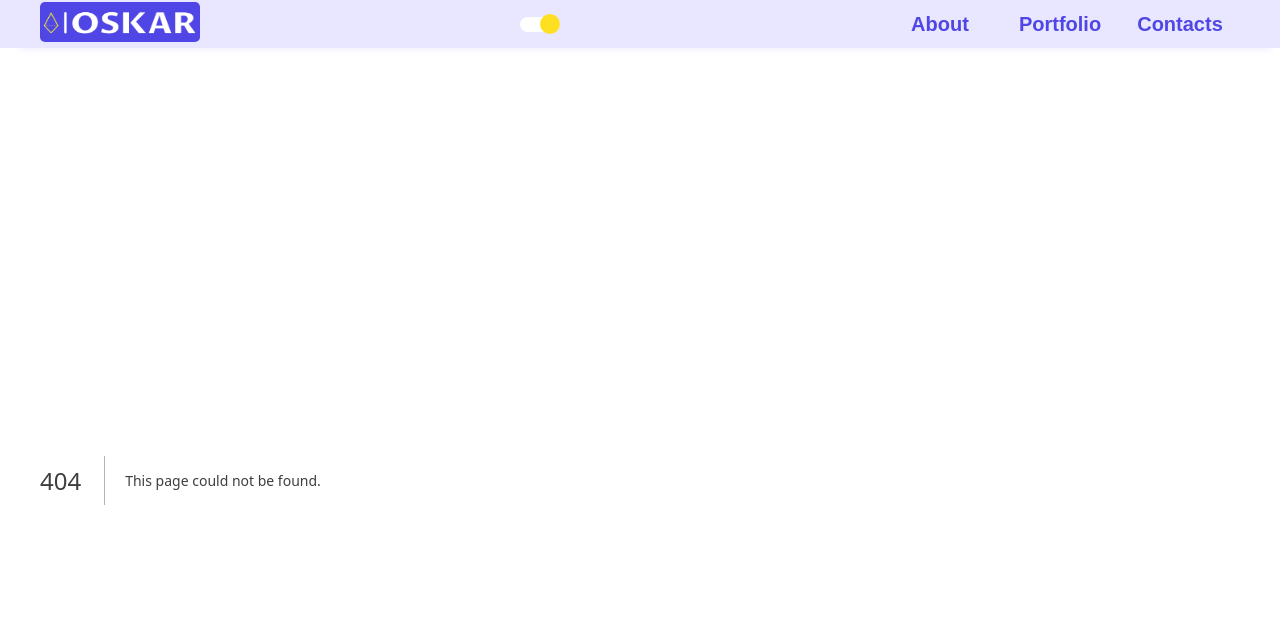
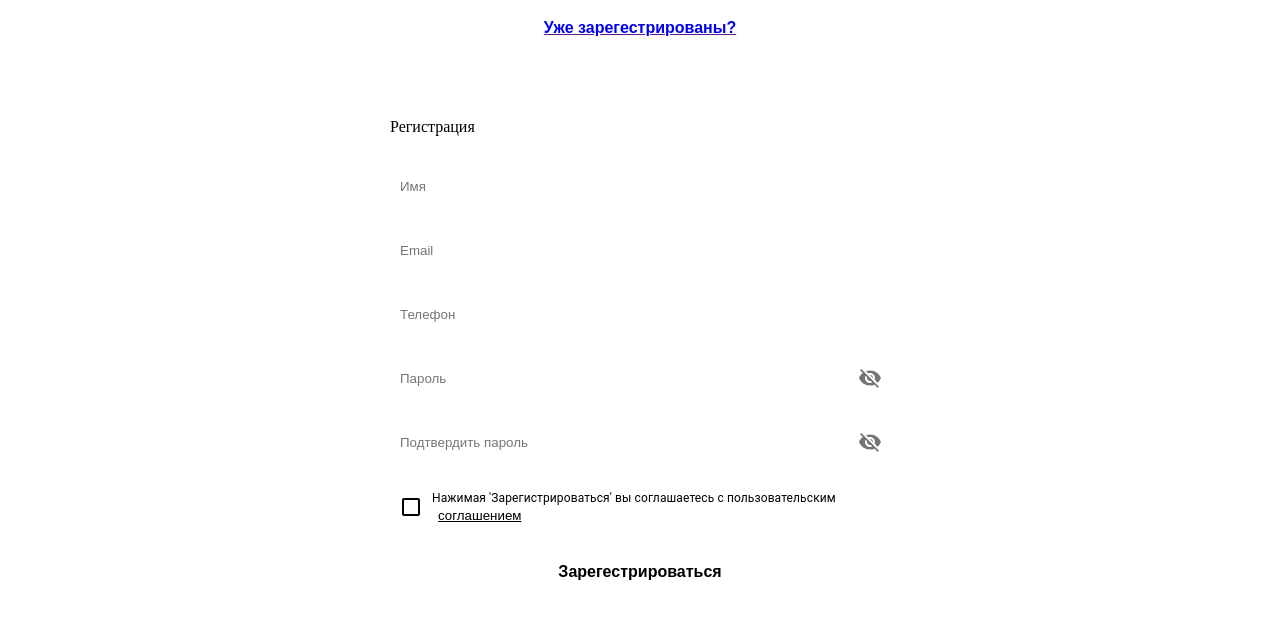
Before and after one commit to OskarArslanov/open_app, a Next.js app: page /Portfolio/Auth/Registration in a window 1280 px wide. Before the commit this address had no page. Shown: the top 618 px of the page. Built offline with nearby package versions, Linux system fonts and the light colour scheme.

Commit message:
add registration form and fix validation

```diff
--- a/src/app/portfolio/page.tsx
+++ b/src/app/portfolio/page.tsx
@@ -13,6 +13,7 @@ import ChartJS from '@/pages/Portfolio/ChartJS';
 import Commercial from '@/pages/Portfolio/Commercial';
 import Chat from '@/pages/Portfolio/Chat';
 import Link from 'next/link';
+import Registration from '@/pages/Portfolio/Auth/Registration';
 
 const portfolio: { id: number; name: string; content: ReactNode }[] = [
   {
@@ -49,6 +50,11 @@ const portfolio: { id: number; name: string; content: ReactNode }[] = [
     id: 6,
     name: 'todo',
     content: <Todo />,
+  },
+  {
+    id: 7,
+    name: 'registration',
+    content: <Registration />,
   },
 ];
 
--- a/src/features/OAAlert/index.tsx
+++ b/src/features/OAAlert/index.tsx
@@ -4,9 +4,12 @@ import CloseIcon from '@mui/icons-material/Close';
 import { FC, useEffect, useState } from 'react';
 import IconButton from '@mui/material/IconButton';
 
-export interface OAAlertProps {
+export interface OAAlertType {
   type: 'error' | 'info' | 'warning' | 'success';
   message?: string;
+}
+interface OAAlertProps {
+  alert?: OAAlertType;
   onClose?: () => void;
 }
 
@@ -19,9 +22,8 @@ const OAAlert: FC<OAAlertProps> = (props) => {
   };
 
   useEffect(() => {
-    setOpen(!!props.message);
-  }, [props.message]);
-
+    setOpen(!!props.alert);
+  }, [props.alert]);
   return (
     <Snackbar
       open={open}
@@ -30,7 +32,7 @@ const OAAlert: FC<OAAlertProps> = (props) => {
       anchorOrigin={{ vertical: 'top', horizontal: 'center' }}
     >
       <Alert
-        severity={props.type}
+        severity={props.alert?.type}
         variant="filled"
         action={
           <IconButton
@@ -44,7 +46,7 @@ const OAAlert: FC<OAAlertProps> = (props) => {
         }
         sx={{ mb: 2 }}
       >
-        {props.message}
+        {props.alert?.message}
       </Alert>
     </Snackbar>
   );
--- a/src/features/OACheckbox/index.tsx
+++ b/src/features/OACheckbox/index.tsx
@@ -1,6 +1,6 @@
-import { FC, useEffect, useState } from 'react';
+import { FC, ReactNode, useEffect, useState } from 'react';
 import Checkbox from '@mui/material/Checkbox';
-import { useFormContext } from 'react-hook-form';
+import { Controller, RegisterOptions, useFormContext } from 'react-hook-form';
 import { FormControlLabel } from '@mui/material';
 import styled from '@emotion/styled';
 
@@ -9,10 +9,11 @@ interface OACheckboxProps {
   onChange?: (data: boolean) => void;
   defaultChecked?: boolean;
   checked?: boolean;
-  name?: string;
-  label?: string;
+  name: string;
+  label?: ReactNode;
   labelPlacements?: 'top' | 'start' | 'bottom' | 'end';
   id?: string;
+  rules?: RegisterOptions;
 }
 
 const StyledCheckbox = styled(Checkbox)({
@@ -22,6 +23,11 @@ const StyledCheckbox = styled(Checkbox)({
   },
 });
 
+const StyledFormControlLabel = styled(FormControlLabel)({
+  '& .MuiTypography-root': {
+    fontSize: '12px',
+  },
+});
 const OACheckbox: FC<OACheckboxProps> = (props) => {
   const context = useFormContext();
   const [checked, setChecked] = useState(props.defaultChecked || false);
@@ -50,7 +56,14 @@ const OACheckbox: FC<OACheckboxProps> = (props) => {
     );
   }
   return (
-    <FormControlLabel
+    <Controller
+      name={props.name}
+      control={context?.control}
+      rules={props.rules}
+      render={({ field }) => {
+        return (
+          <StyledFormControlLabel
+            {...field}
             label={props.label}
             labelPlacement={props.labelPlacements}
             style={{ marginLeft: 0 }}
@@ -69,6 +82,9 @@ const OACheckbox: FC<OACheckboxProps> = (props) => {
             }
           />
         );
+      }}
+    />
+  );
 };
 
 export default OACheckbox;
--- a/src/features/OAForm/index.tsx
+++ b/src/features/OAForm/index.tsx
@@ -1,7 +1,7 @@
 import { CSSProperties, FC, useState } from 'react';
 import { FormProvider, useForm } from 'react-hook-form';
 import styled from 'styled-components';
-import OAAlert, { OAAlertProps } from '../OAAlert';
+import OAAlert, { OAAlertType } from '../OAAlert';
 
 interface OAFormProps {
   className?: string;
@@ -20,26 +20,26 @@ const Form = styled.form`
 `;
 const OAForm: FC<OAFormProps> = (props) => {
   const methods = useForm();
-  const [alert, setAlert] = useState<OAAlertProps>();
+  const [alert, setAlert] = useState<OAAlertType>();
   const handleChange = () => {
+    props.onChangeValues?.(methods.getValues());
+  };
+
+  const handleSubmit = (data: any) => {
     const errorFields = Object.values(methods.formState.errors);
     const errorsMessages = errorFields.map((item) => item?.message);
     if (errorsMessages.length) {
       setAlert({ type: 'error', message: errorsMessages[0]?.toString() });
     }
-    props.onChangeValues?.(methods.getValues());
+    methods.handleSubmit(props.onSubmit)(data);
   };
 
   return (
     <FormProvider {...methods}>
-      <OAAlert
-        message={alert?.message}
-        onClose={() => setAlert(undefined)}
-        type="error"
-      />
+      <OAAlert onClose={() => setAlert(undefined)} alert={alert} />
       <Form
         style={props.style}
-        onSubmit={methods.handleSubmit(props.onSubmit)}
+        onSubmit={handleSubmit}
         onChange={handleChange}
         className={props.className}
         data-testId={props.id}
--- a/src/features/OAInput/index.tsx
+++ b/src/features/OAInput/index.tsx
@@ -1,9 +1,14 @@
-import { CSSProperties, FC, useEffect, useState } from 'react';
+import {
+  CSSProperties,
+  FC,
+  HTMLInputTypeAttribute,
+  useEffect,
+  useState,
+} from 'react';
 import { IconButton } from '@mui/material';
 import { Controller, RegisterOptions, useFormContext } from 'react-hook-form';
 import VisibilityIcon from '@mui/icons-material/Visibility';
 import VisibilityOffIcon from '@mui/icons-material/VisibilityOff';
-import { handleErrors } from '@/shared/utils/errors';
 import styled from '@emotion/styled';
 import { motion } from 'framer-motion';
 
@@ -16,7 +21,7 @@ interface OAInputProps {
   rules?: RegisterOptions;
   name: string;
   fullWidth?: boolean;
-  type: 'text' | 'number' | 'email' | 'password';
+  type: HTMLInputTypeAttribute;
   defaultValue?: string | number;
   value?: number | string;
   endAdornment?: React.ReactNode;
@@ -33,7 +38,7 @@ const Container = styled.div({
   width: '100%',
 });
 
-const InputContainer = styled.div<{ $isError: boolean }>(
+const InputContainer = styled.div<{ isError: boolean }>(
   {
     display: 'flex',
     justifyContent: 'space-between',
@@ -42,10 +47,11 @@ const InputContainer = styled.div<{ $isError: boolean }>(
     backgroundColor: 'var(--color-white)',
     color: 'var(--color-black)',
   },
-  (props) =>
-    props.$isError
-      ? 'border: 1px solid var(--color-error);'
-      : 'border: 1px solid var(--color-primary);',
+  (props) => ({
+    border: props.isError
+      ? '1px solid var(--color-red)'
+      : '1px solid var(--color-primary)',
+  }),
 );
 
 const BaseInput = styled(motion.input)({
@@ -59,10 +65,11 @@ const BaseInput = styled(motion.input)({
 
 const OAInput: FC<OAInputProps> = (props) => {
   const context = useFormContext();
-  const [type, setType] = useState(props.type);
-
+  const [type, setType] = useState<HTMLInputTypeAttribute>(props.type);
+  const [value, setValue] = useState<string>('');
   const [showPassword, setShowPassword] = useState(false);
   const isPassword = props.type === 'password';
+
   let endAdortment = showPassword ? <VisibilityIcon /> : <VisibilityOffIcon />;
   endAdortment = (
     <IconButton
@@ -74,8 +81,7 @@ const OAInput: FC<OAInputProps> = (props) => {
       {endAdortment}
     </IconButton>
   );
-  const [value, setValue] = useState<string>('');
-  const [invalid, setInvalid] = useState<boolean>(false);
+
   useEffect(() => {
     if (props.defaultValue !== undefined) {
       setValue(props.defaultValue as string);
@@ -89,6 +95,7 @@ const OAInput: FC<OAInputProps> = (props) => {
     }
   }, [props.value]);
 
+  const isInvalid = !!context?.formState.errors[props.name];
   return (
     <Container>
       {props.label && (
@@ -104,7 +111,7 @@ const OAInput: FC<OAInputProps> = (props) => {
           rules={props.rules}
           render={({ field }) => {
             return (
-              <InputContainer $isError={invalid} style={props.style}>
+              <InputContainer isError={isInvalid} style={props.style}>
                 {props.startAdornment}
                 <BaseInput
                   {...field}
@@ -114,19 +121,12 @@ const OAInput: FC<OAInputProps> = (props) => {
                   value={value}
                   data-testid={props.id}
                   required={!!props.rules?.required}
-                  onInput={(e) => {
+                  onChange={(e) => {
+                    field.onChange(e);
                     // @ts-ignore
                     const changedValue = e.target.value;
                     setValue(changedValue);
                     props.onChange?.(changedValue);
-                    const isValid = handleErrors(
-                      context,
-                      changedValue,
-                      props.name,
-                      props.label || props.placeholder,
-                      props.rules,
-                    );
-                    setInvalid(!isValid);
                   }}
                 />
                 {isPassword ? endAdortment : props.endAdornment}
@@ -135,7 +135,7 @@ const OAInput: FC<OAInputProps> = (props) => {
           }}
         />
       ) : (
-        <InputContainer $isError={invalid} style={props.style}>
+        <InputContainer isError={isInvalid} style={props.style}>
           {props.startAdornment}
           <BaseInput
             placeholder={props.placeholder}
--- /dev/null
+++ b/src/pages/Portfolio/Auth/Registration.tsx
@@ -0,0 +1,162 @@
+'use client';
+
+import styled from 'styled-components';
+import { useState } from 'react';
+import { AnimateContainer } from '@/widgets/Animations';
+import OAButton from '@/features/OAButton';
+import OACheckbox from '@/features/OACheckbox';
+import OAForm from '@/features/OAForm';
+import OAInput from '@/features/OAInput';
+import OAModal from '@/features/OAModal';
+import OAAlert, { OAAlertType } from '@/features/OAAlert';
+
+const Container = styled.div`
+  display: flex;
+  flex-direction: column;
+  gap: 30px;
+  width: 100%;
+  max-width: 500px;
+  justify-content: center;
+  height: 100%;
+  align-self: center;
+`;
+
+const Title = styled.span`
+  margin-top: 10%;
+  font-size: var(--font-size_xxl);
+  font-weight: var(--font-weight_l);
+`;
+
+const Registration = () => {
+  const [openAlert, setOpenAlert] = useState<OAAlertType>();
+  const [openModal, setOpenModal] = useState(false);
+
+  const handleSubmit = async (data: Record<string, any>) => {
+    if (data.password === data.confirm_password) {
+      setOpenAlert({ type: 'success', message: 'Запрос отправлен' });
+    } else {
+      setOpenAlert({ type: 'error', message: 'Пароли должны совпадать' });
+    }
+    console.log(data);
+  };
+
+  return (
+    <AnimateContainer>
+      <OAAlert alert={openAlert} onClose={() => setOpenAlert(undefined)} />
+      <OAButton variant="ghost" query={{ job: 'login' }}>
+        Уже зарегестрированы?
+      </OAButton>
+      <Container>
+        <Title>Регистрация</Title>
+        <OAForm onSubmit={handleSubmit}>
+          <OAInput
+            name="name"
+            placeholder="Имя"
+            type="text"
+            rules={{
+              required: 'Поле Имя обязательно к заполнению',
+              minLength: {
+                value: 6,
+                message: 'Поле Имя должно содержать минимум 6 символов',
+              },
+            }}
+          />
+          <OAInput
+            name="email"
+            placeholder="Email"
+            type="text"
+            rules={{
+              required: 'Поле Email обязательно к заполнению',
+              pattern: {
+                value: /^[a-zA-Z0-9._-]+@[a-zA-Z0-9.-]+\.[a-zA-Z]{2,4}$/,
+                message: 'Введите Email в формате example@gmail.com',
+              },
+            }}
+          />
+          <OAInput
+            name="phone"
+            placeholder="Телефон"
+            type="number"
+            rules={{
+              required: 'Поле Телефон обязательно к заполнению',
+              minLength: {
+                value: 11,
+                message:
+                  'Поле Телефон должно содержать 11 цифр в формате 89963359210',
+              },
+              maxLength: {
+                value: 11,
+                message:
+                  'Поле Телефон должно содержать 11 цифр в формате 89963359210',
+              },
+            }}
+          />
+          <OAInput
+            name="password"
+            placeholder="Пароль"
+            type="password"
+            rules={{
+              required: 'Поле Пароль обязательно к заполнению',
+              minLength: {
+                value: 6,
+                message: 'Поле Пароль должно содержать минимум 6 символов',
+              },
+            }}
+          />
+          <OAInput
+            name="confirm_password"
+            placeholder="Подтвердить пароль"
+            type="password"
+            rules={{
+              required: 'Поле Подтвердить пароль обязательно к заполнению',
+              minLength: {
+                value: 6,
+                message:
+                  'Поле Подтвердить пароль должно содержать минимум 6 символов',
+              },
+            }}
+          />
+          <OACheckbox
+            name="remember"
+            rules={{
+              required: 'Ознакомьтесь с соглашением',
+            }}
+            label={
+              <span
+                style={{ fontSize: '12px', color: 'var(--text-color-primary)' }}
+              >
+                Нажимая &apos;Зарегистрироваться&apos; вы соглашаетесь с
+                пользовательским{' '}
+                <button
+                  onClick={() => setOpenModal(true)}
+                  type="button"
+                  style={{
+                    border: 'none',
+                    background: 'transparent',
+                    color: 'var(--text-color-primary)',
+                    textDecoration: 'underline',
+                    cursor: 'pointer',
+                  }}
+                >
+                  соглашением
+                </button>
+              </span>
+            }
+          />
+          <OAButton type="submit" fullwidth>
+            Зарегестрироваться
+          </OAButton>
+        </OAForm>
+      </Container>
+      <OAModal
+        isOpen={openModal}
+        onClose={() => setOpenModal(false)}
+        title="Private policy"
+      >
+        Some private policy
+      </OAModal>
+    </AnimateContainer>
+  );
+};
+
+export default Registration;
--- a/src/widgets/OAHeaderContainer.tsx
+++ b/src/widgets/OAHeaderContainer.tsx
@@ -86,7 +86,7 @@ const OAHeaderContainer = () => {
   useEffect(() => {
     const jwt = localStorage.getItem('jwt');
     const user = localStorage.getItem('user');
-    if (user !== null && jwt !== null) {
+    if (user && user !== null && jwt !== null) {
       const shortname = JSON.parse(user).shortName;
       const fullname = JSON.parse(user).name;
       setLogged({ jwt, shortname, fullanme: fullname });
```
Also changed, not shown: src/shared/utils/errors.ts (deleted, +0 -40 lines). Lines whose indentation alone changed are shown as unchanged.
